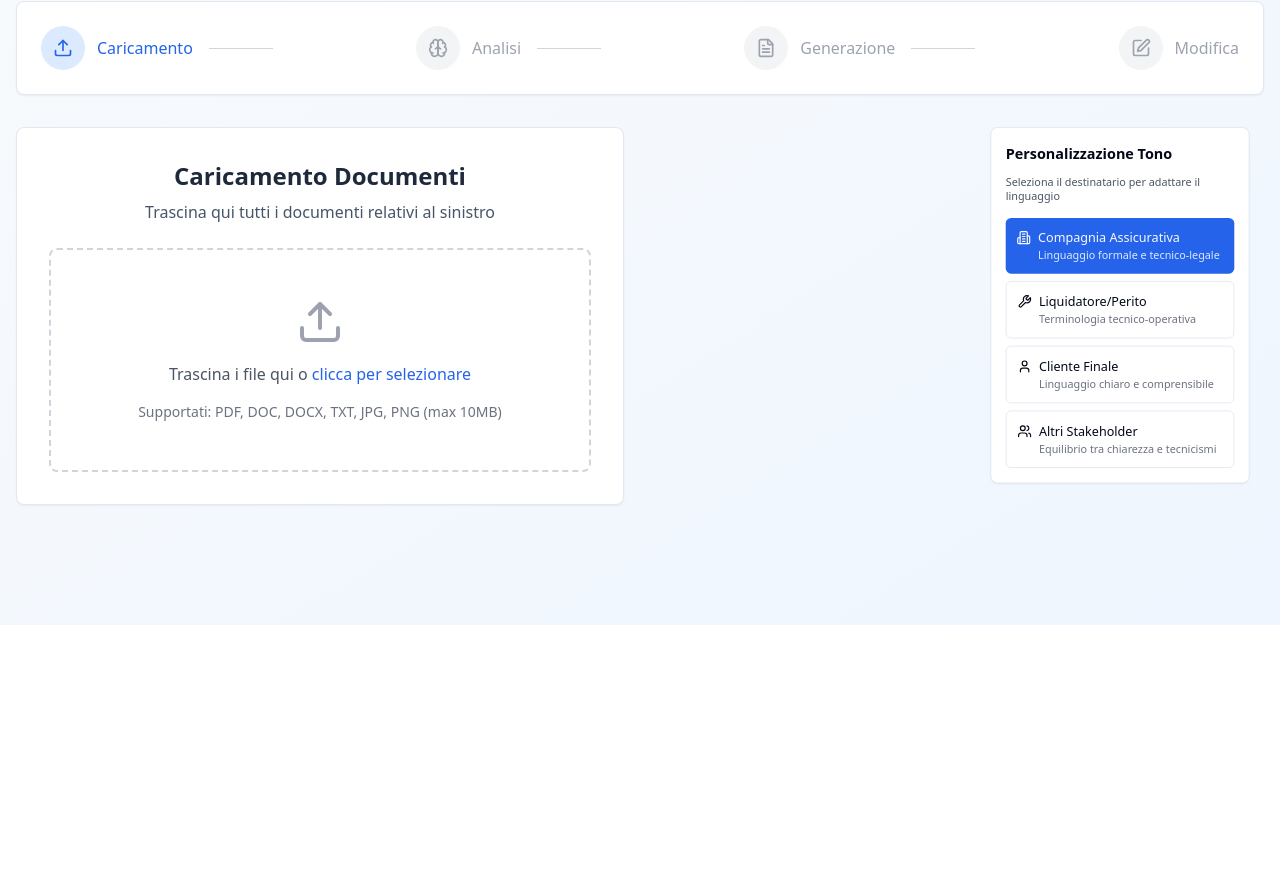
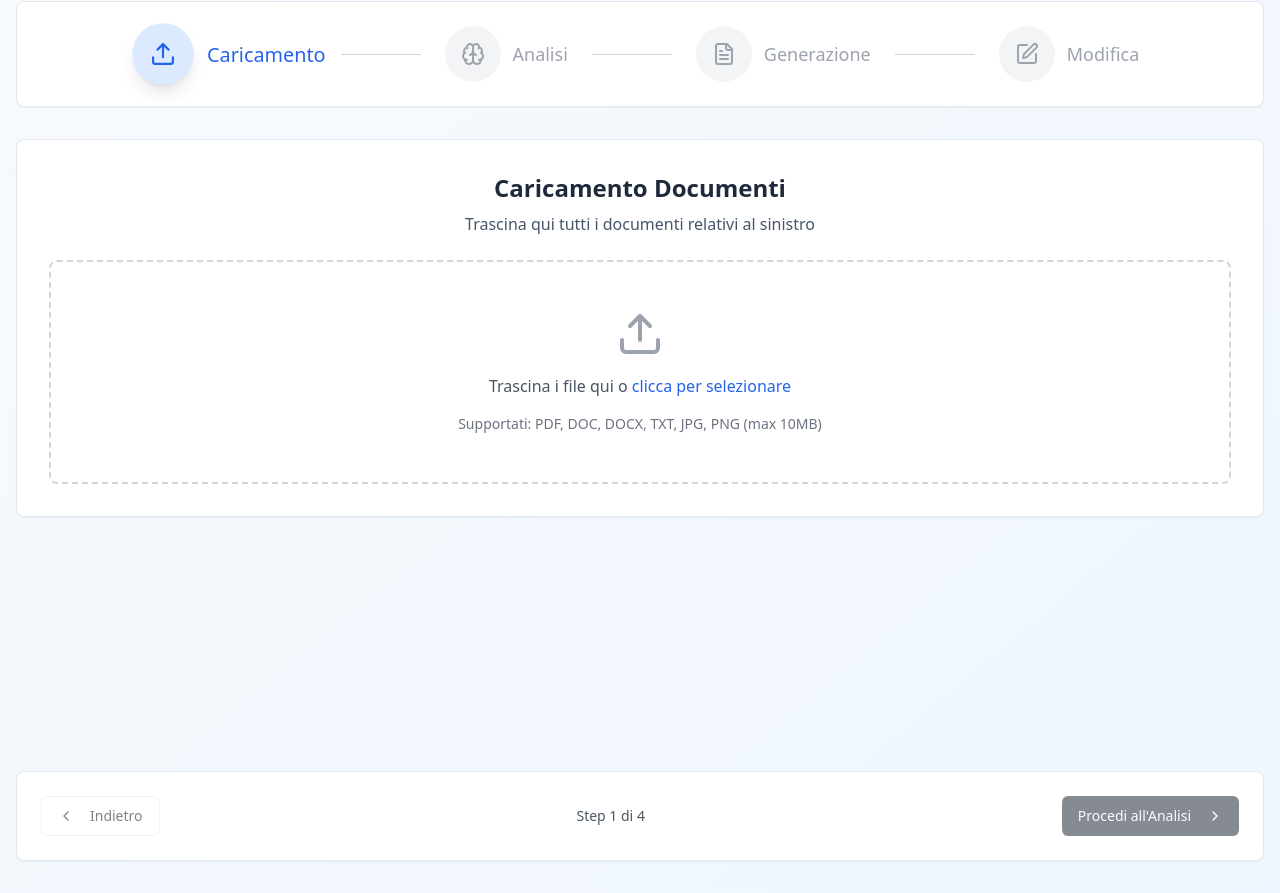
Before and after one commit to MironAlberto/swift-claim-drafting-tool, a React (Vite) app: page / in a window 1280 px wide. Shown: the part 175-1068 px from the top of the page. Before the commit the page ends 800 px from the top, so only its background shows below. Built offline with nearby package versions, Linux system fonts and the light colour scheme.

Commit message:
Refactor: Implement multi-step process
Implement a multi-step process for document handling: "Caricamento", "Analisi", and "Generazione".

```diff
--- a/src/components/ClaimsManagement.tsx
+++ b/src/components/ClaimsManagement.tsx
@@ -1,3 +1,4 @@
+
 import React, { useState } from 'react';
 import { DocumentUpload } from './DocumentUpload';
 import { DocumentAnalysis } from './DocumentAnalysis';
@@ -7,7 +8,7 @@ import { InteractiveEditor } from './InteractiveEditor';
 import { ShareActions } from './ShareActions';
 import { Card } from '@/components/ui/card';
 import { Button } from '@/components/ui/button';
-import { FileText, Upload, Brain, Edit, Share2 } from 'lucide-react';
+import { FileText, Upload, Brain, Edit, Share2, ChevronRight, ChevronLeft } from 'lucide-react';
 
 interface UploadedFile {
   id: string;
@@ -50,20 +51,15 @@ export const ClaimsManagement = () => {
 
   const handleFilesUploaded = (files: UploadedFile[]) => {
     setUploadedFiles(files);
-    if (files.length > 0) {
-      setCurrentStep('analysis');
-    }
   };
 
   const handleAnalysisComplete = (data: AnalysisData) => {
     setAnalysisData(data);
-    setCurrentStep('generation');
   };
 
   const handleDraftGenerated = (draft: string) => {
     setGeneratedDraft(draft);
     setEditedContent(draft);
-    setCurrentStep('editing');
   };
 
   const handleToneChange = (tone: StakeholderTone) => {
@@ -74,17 +70,24 @@ export const ClaimsManagement = () => {
     setEditedContent(content);
   };
 
-  const handleExport = () => {
-    // Simula l'esportazione in PDF
-    const blob = new Blob([editedContent], { type: 'text/plain' });
-    const url = URL.createObjectURL(blob);
-    const a = document.createElement('a');
-    a.href = url;
-    a.download = `bozza-sinistro-${Date.now()}.txt`;
-    document.body.appendChild(a);
-    a.click();
-    document.body.removeChild(a);
-    URL.revokeObjectURL(url);
+  const goToNextStep = () => {
+    if (currentStep === 'upload' && uploadedFiles.length > 0) {
+      setCurrentStep('analysis');
+    } else if (currentStep === 'analysis' && analysisData) {
+      setCurrentStep('generation');
+    } else if (currentStep === 'generation' && generatedDraft) {
+      setCurrentStep('editing');
+    }
+  };
+
+  const goToPreviousStep = () => {
+    if (currentStep === 'editing') {
+      setCurrentStep('generation');
+    } else if (currentStep === 'generation') {
+      setCurrentStep('analysis');
+    } else if (currentStep === 'analysis') {
+      setCurrentStep('upload');
+    }
   };
 
   const resetProcess = () => {
@@ -95,32 +98,55 @@ export const ClaimsManagement = () => {
     setEditedContent('');
   };
 
+  const canProceed = () => {
+    switch (currentStep) {
+      case 'upload': return uploadedFiles.length > 0;
+      case 'analysis': return analysisData !== null;
+      case 'generation': return generatedDraft !== '';
+      case 'editing': return true;
+      default: return false;
+    }
+  };
+
+  const getCurrentStepIndex = () => {
+    return steps.findIndex(step => step.id === currentStep);
+  };
+
   return (
-    <div className="max-w-full mx-auto space-y-8">
+    <div className="max-w-7xl mx-auto space-y-8">
       {/* Progress Steps */}
       <Card className="p-6">
-        <div className="flex items-center justify-between">
+        <div className="flex items-center justify-center">
           {steps.map((step, index) => {
             const Icon = step.icon;
             const isActive = currentStep === step.id;
             const isCompleted = step.completed;
+            const isPast = index < getCurrentStepIndex();
 
             return (
               <div key={step.id} className="flex items-center">
-                <div className={`flex items-center space-x-3 ${
-                  isActive ? 'text-blue-600' : isCompleted ? 'text-green-600' : 'text-gray-400'
+                <div
+                  className={`flex items-center space-x-3 cursor-pointer transition-all duration-200 ${
+                    isActive ? 'text-blue-600 scale-110' :
+                    isCompleted || isPast ? 'text-green-600' : 'text-gray-400'
+                  }`}
+                  onClick={() => {
+                    if (isPast || isCompleted) {
+                      setCurrentStep(step.id as any);
+                    }
+                  }}
+                >
+                  <div className={`p-4 rounded-full transition-all duration-200 ${
+                    isActive ? 'bg-blue-100 text-blue-600 shadow-lg' :
+                    isCompleted || isPast ? 'bg-green-100 text-green-600' : 'bg-gray-100'
                   }`}>
-                  <div className={`p-3 rounded-full ${
-                    isActive ? 'bg-blue-100 text-blue-600' :
-                    isCompleted ? 'bg-green-100 text-green-600' : 'bg-gray-100'
-                  }`}>
-                    <Icon className="w-5 h-5" />
+                    <Icon className="w-6 h-6" />
                   </div>
-                  <span className="font-medium">{step.label}</span>
+                  <span className="font-medium text-lg">{step.label}</span>
                 </div>
                 {index < steps.length - 1 && (
-                  <div className={`w-16 h-px mx-4 ${
-                    steps[index + 1].completed ? 'bg-green-300' : 'bg-gray-300'
+                  <div className={`w-20 h-px mx-6 transition-all duration-300 ${
+                    index < getCurrentStepIndex() ? 'bg-green-400' : 'bg-gray-300'
                   }`} />
                 )}
               </div>
@@ -129,52 +155,56 @@ export const ClaimsManagement = () => {
         </div>
       </Card>
 
-      {/* Main Content - New Layout */}
-      <div className="grid grid-cols-1 xl:grid-cols-4 gap-8">
-        {/* Left Column - Upload and Analysis */}
-        <div className="xl:col-span-2 space-y-6">
+      {/* Step Content */}
+      <div className="min-h-[600px]">
         {currentStep === 'upload' && (
+          <div className="space-y-6">
             <DocumentUpload onFilesUploaded={handleFilesUploaded} />
+          </div>
         )}
 
         {currentStep === 'analysis' && uploadedFiles.length > 0 && (
+          <div className="space-y-6">
             <DocumentAnalysis
               files={uploadedFiles}
               onAnalysisComplete={handleAnalysisComplete}
             />
+          </div>
         )}
 
-          {(currentStep === 'generation' || currentStep === 'editing') && analysisData && (
+        {currentStep === 'generation' && analysisData && (
+          <div className="grid grid-cols-1 lg:grid-cols-3 gap-8">
+            <div className="lg:col-span-2">
               <DraftGeneration
                 analysisData={analysisData}
                 selectedTone={selectedTone}
                 onDraftGenerated={handleDraftGenerated}
                 editedContent={editedContent}
               />
+            </div>
+            <div className="lg:col-span-1">
+              <TonePersonalization
+                selectedTone={selectedTone}
+                onToneChange={handleToneChange}
+              />
+            </div>
+          </div>
         )}
-        </div>
 
-        {/* Center Column - Interactive Editor (moved before Draft) */}
-        <div className="xl:col-span-1 space-y-6">
         {currentStep === 'editing' && generatedDraft && (
-            <div className="h-full">
+          <div className="grid grid-cols-1 xl:grid-cols-3 gap-8">
+            <div className="xl:col-span-2">
               <InteractiveEditor
                 content={editedContent}
                 onContentChange={handleContentEdit}
               />
             </div>
-          )}
-        </div>
-
-        {/* Right Column - Settings and Actions */}
             <div className="xl:col-span-1 space-y-6">
               <TonePersonalization
                 selectedTone={selectedTone}
                 onToneChange={handleToneChange}
               />
 
-          {currentStep === 'editing' && editedContent && (
-            <>
               <ShareActions
                 content={editedContent}
                 title="Bozza Sinistro"
@@ -192,10 +222,45 @@ export const ClaimsManagement = () => {
                   </Button>
                 </div>
               </Card>
-            </>
+            </div>
+          </div>
         )}
       </div>
+
+      {/* Navigation Controls */}
+      <Card className="p-6">
+        <div className="flex items-center justify-between">
+          <Button
+            onClick={goToPreviousStep}
+            variant="outline"
+            disabled={currentStep === 'upload'}
+            className="flex items-center space-x-2"
+          >
+            <ChevronLeft className="w-4 h-4" />
+            <span>Indietro</span>
+          </Button>
+
+          <div className="text-center">
+            <p className="text-sm text-gray-600">
+              Step {getCurrentStepIndex() + 1} di {steps.length}
+            </p>
           </div>
+
+          <Button
+            onClick={goToNextStep}
+            disabled={!canProceed() || currentStep === 'editing'}
+            className="flex items-center space-x-2"
+          >
+            <span>
+              {currentStep === 'upload' && 'Procedi all\'Analisi'}
+              {currentStep === 'analysis' && 'Procedi alla Generazione'}
+              {currentStep === 'generation' && 'Procedi alla Modifica'}
+              {currentStep === 'editing' && 'Completato'}
+            </span>
+            {currentStep !== 'editing' && <ChevronRight className="w-4 h-4" />}
+          </Button>
+        </div>
+      </Card>
     </div>
   );
 };
```
Lines whose indentation alone changed are shown as unchanged.
